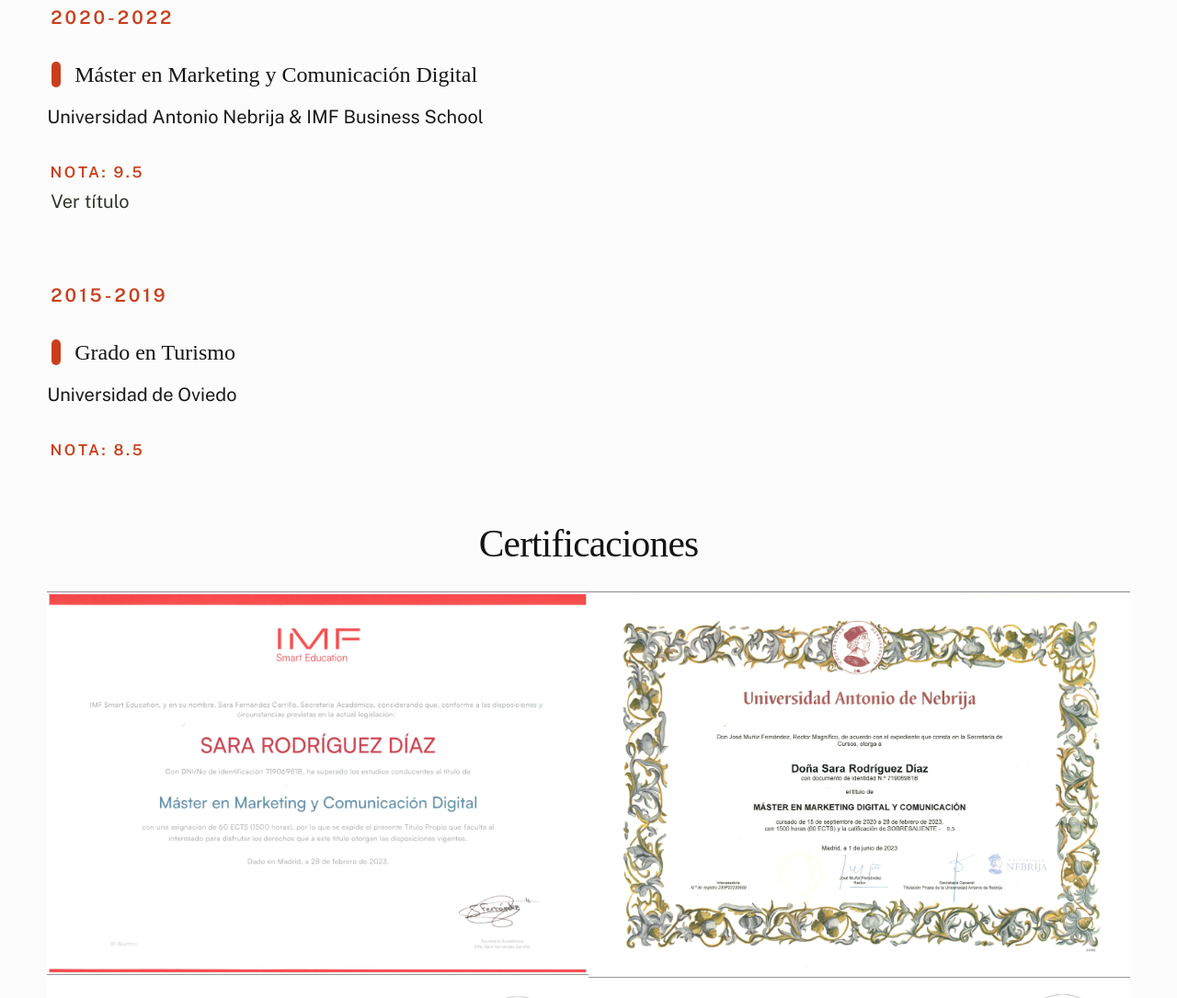
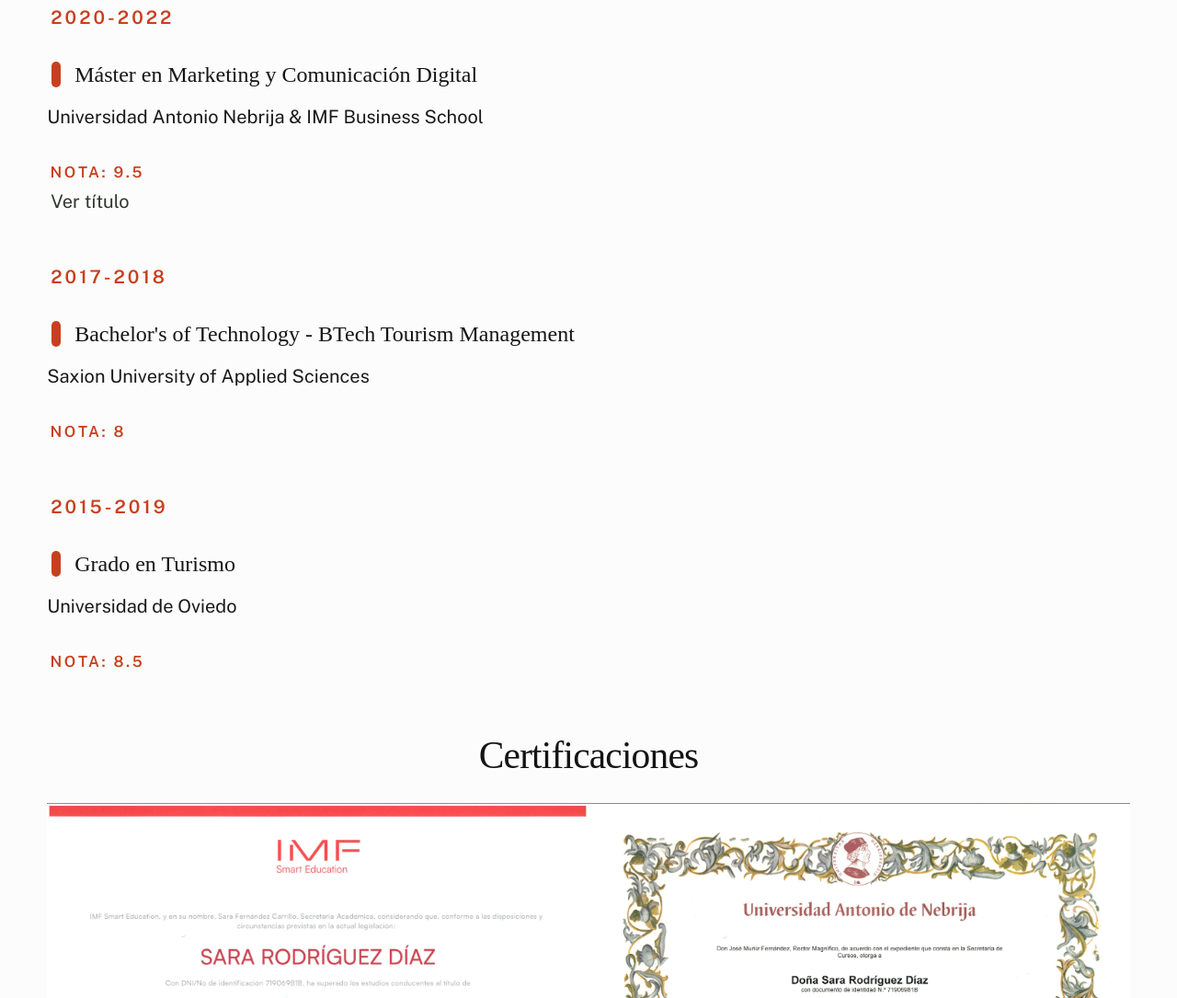
Before and after one commit to sararodriguezdiaz/mk, a website: page index.html in a window 1280 px wide. Shown: the part 4972-6057 px from the top of the page at 92% size. Drawn offline with nearby package versions, Linux system fonts and the light colour scheme; a web font is replaced by a local one.

Commit message:
Add files via upload

```diff
--- a/index.html
+++ b/index.html
@@ -19,7 +19,7 @@
         "name": "Sara Rodriguez Marketing Digital",
         "description": "Web personal de Sara Rodríguez, especialista en Marketing Digital, Growth Marketing y Coordinación de Marketing.",
         "jobTitle": "Especialista en marketing digital",
-
+        "description": "Web personal de Sara Rodríguez, especialista en Marketing Digital, Growth Marketing y Coordinación de Marketing",
         "image": "https://sararodriguezdiaz.github.io/mk/perfil.jpg"
         }
 
@@ -320,8 +320,20 @@
                     </div>
                 </div>
 
+                <div class="column xl-12 column-special">
+                    <div class="row">
+                        <div class="card-body" data-aos="fade-up" data-aos-duration="800" data-aos-delay="200">
+                        <div class="text-pretitle">2017-2018</div>
+                        <h5 class="experience-item">Bachelor's of Technology - BTech Tourism Management</h5>
+                        <p class="card-subtitle mb-2 text-body-secondary">Saxion University of Applied Sciences</p>
+                        <div class="s-intro__content-pretitle text-pretitle">Nota: 8</div>
+                        </div>
+                    </div>
+                </div>
+
+
                 <div class="column xl-12"></div>
-                    <div class="" style="margin-top: 2rem ;">
+
                         <div class="card-body" data-aos="fade-up" data-aos-duration="800" data-aos-delay="200">
                         <div class="text-pretitle">2015-2019</div>
                         <h5 class="experience-item">Grado en Turismo</h5>
@@ -329,7 +341,7 @@
                         <div class="s-intro__content-pretitle text-pretitle">Nota: 8.5</div>
 
                         </div>
-                    </div>
+
                 </div>
 
 
@@ -648,6 +660,27 @@
     <script>
         AOS.init();
     </script>
+    <script>
+        // Seleccionamos todos los elementos de la lista
+        const listItems = document.querySelectorAll('.s-about__list li');
+
+        // Creamos el Intersection Observer
+        const observer = new IntersectionObserver((entries) => {
+            entries.forEach(entry => {
+                if (entry.isIntersecting) {
+                    // Agregamos la clase "in-view" cuando el elemento es visible
+                    entry.target.classList.add('in-view');
+                }
+            });
+        }, {
+            threshold: 0.2 // El elemento debe estar al menos un 20% visible
+        });
+
+        // Asociamos el Observer a cada elemento de la lista
+        listItems.forEach(item => {
+            observer.observe(item);
+        });
+    </script>
     </div>
     </body>
 </html>
```
